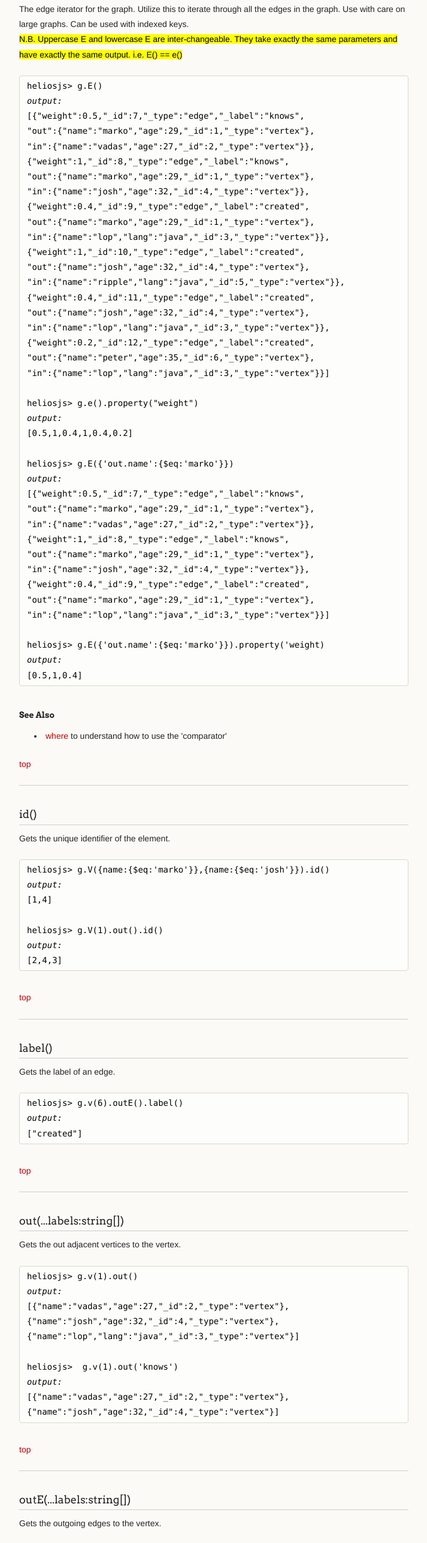
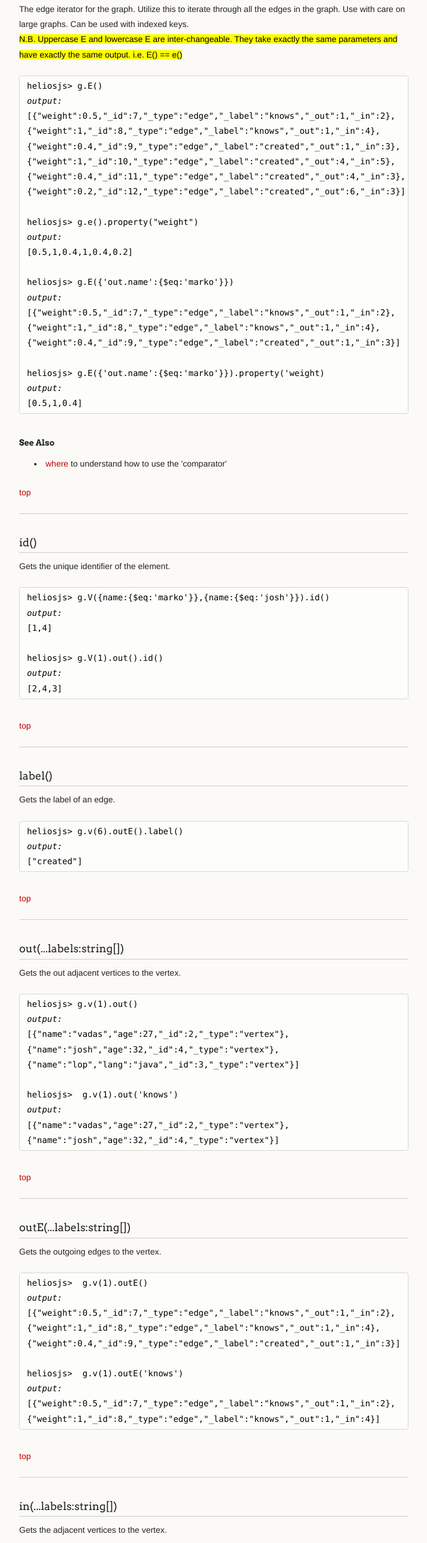
Before and after one commit to zuudo/helios.js, a plain HTML site: page index.html in a window 1280 px wide. Shown: the part 5325-7898 px from the top of the page at 60% size, without its empty margins (278-991 px from the left). Drawn offline with Linux system fonts and the light colour scheme.

Commit message:
update to reflect change in edge output

```diff
--- a/index.html
+++ b/index.html
@@ -215,24 +215,12 @@ heliosjs&gt; g.V({"name":"marko","_id":1},{"name":"josh","_id":4})
 </p>
 <pre><code class="text">heliosjs&gt; g.E()
 <em>output:</em>
-[{"weight":0.5,"_id":7,"_type":"edge","_label":"knows",
-"out":{"name":"marko","age":29,"_id":1,"_type":"vertex"},
-"in":{"name":"vadas","age":27,"_id":2,"_type":"vertex"}},
-{"weight":1,"_id":8,"_type":"edge","_label":"knows",
-"out":{"name":"marko","age":29,"_id":1,"_type":"vertex"},
-"in":{"name":"josh","age":32,"_id":4,"_type":"vertex"}},
-{"weight":0.4,"_id":9,"_type":"edge","_label":"created",
-"out":{"name":"marko","age":29,"_id":1,"_type":"vertex"},
-"in":{"name":"lop","lang":"java","_id":3,"_type":"vertex"}},
-{"weight":1,"_id":10,"_type":"edge","_label":"created",
-"out":{"name":"josh","age":32,"_id":4,"_type":"vertex"},
-"in":{"name":"ripple","lang":"java","_id":5,"_type":"vertex"}},
-{"weight":0.4,"_id":11,"_type":"edge","_label":"created",
-"out":{"name":"josh","age":32,"_id":4,"_type":"vertex"},
-"in":{"name":"lop","lang":"java","_id":3,"_type":"vertex"}},
-{"weight":0.2,"_id":12,"_type":"edge","_label":"created",
-"out":{"name":"peter","age":35,"_id":6,"_type":"vertex"},
-"in":{"name":"lop","lang":"java","_id":3,"_type":"vertex"}}]
+[{"weight":0.5,"_id":7,"_type":"edge","_label":"knows","_out":1,"_in":2},
+{"weight":1,"_id":8,"_type":"edge","_label":"knows","_out":1,"_in":4},
+{"weight":0.4,"_id":9,"_type":"edge","_label":"created","_out":1,"_in":3},
+{"weight":1,"_id":10,"_type":"edge","_label":"created","_out":4,"_in":5},
+{"weight":0.4,"_id":11,"_type":"edge","_label":"created","_out":4,"_in":3},
+{"weight":0.2,"_id":12,"_type":"edge","_label":"created","_out":6,"_in":3}]
 
 heliosjs&gt; g.e().property("weight")
 <em>output:</em>
@@ -240,15 +228,9 @@ heliosjs&gt; g.e().property("weight")
 
 heliosjs&gt; g.E({'out.name':{$eq:'marko'}})
 <em>output:</em>
-[{"weight":0.5,"_id":7,"_type":"edge","_label":"knows",
-"out":{"name":"marko","age":29,"_id":1,"_type":"vertex"},
-"in":{"name":"vadas","age":27,"_id":2,"_type":"vertex"}},
-{"weight":1,"_id":8,"_type":"edge","_label":"knows",
-"out":{"name":"marko","age":29,"_id":1,"_type":"vertex"},
-"in":{"name":"josh","age":32,"_id":4,"_type":"vertex"}},
-{"weight":0.4,"_id":9,"_type":"edge","_label":"created",
-"out":{"name":"marko","age":29,"_id":1,"_type":"vertex"},
-"in":{"name":"lop","lang":"java","_id":3,"_type":"vertex"}}]
+[{"weight":0.5,"_id":7,"_type":"edge","_label":"knows","_out":1,"_in":2},
+{"weight":1,"_id":8,"_type":"edge","_label":"knows","_out":1,"_in":4},
+{"weight":0.4,"_id":9,"_type":"edge","_label":"created","_out":1,"_in":3}]
 
 heliosjs&gt; g.E({'out.name':{$eq:'marko'}}).property('weight)
 <em>output:</em>
@@ -311,24 +293,14 @@ heliosjs&gt;  g.v(1).out('knows')
 </p>
 <pre><code class="text">heliosjs&gt;  g.v(1).outE()
 <em>output:</em>
-[{"weight":0.5,"_id":7,"_type":"edge","_label":"knows",
-"out":{"name":"marko","age":29,"_id":1,"_type":"vertex"},
-"in":{"name":"vadas","age":27,"_id":2,"_type":"vertex"}},
-{"weight":1,"_id":8,"_type":"edge","_label":"knows",
-"out":{"name":"marko","age":29,"_id":1,"_type":"vertex"},
-"in":{"name":"josh","age":32,"_id":4,"_type":"vertex"}},
-{"weight":0.4,"_id":9,"_type":"edge","_label":"created",
-"out":{"name":"marko","age":29,"_id":1,"_type":"vertex"},
-"in":{"name":"lop","lang":"java","_id":3,"_type":"vertex"}}]
+[{"weight":0.5,"_id":7,"_type":"edge","_label":"knows","_out":1,"_in":2},
+{"weight":1,"_id":8,"_type":"edge","_label":"knows","_out":1,"_in":4},
+{"weight":0.4,"_id":9,"_type":"edge","_label":"created","_out":1,"_in":3}]
 
 heliosjs&gt;  g.v(1).outE('knows')
 <em>output:</em>
-[{"weight":0.5,"_id":7,"_type":"edge","_label":"knows",
-"out":{"name":"marko","age":29,"_id":1,"_type":"vertex"},
-"in":{"name":"vadas","age":27,"_id":2,"_type":"vertex"}},
-{"weight":1,"_id":8,"_type":"edge","_label":"knows",
-"out":{"name":"marko","age":29,"_id":1,"_type":"vertex"},
-"in":{"name":"josh","age":32,"_id":4,"_type":"vertex"}}]</code></pre>
+[{"weight":0.5,"_id":7,"_type":"edge","_label":"knows","_out":1,"_in":2},
+{"weight":1,"_id":8,"_type":"edge","_label":"knows","_out":1,"_in":4}]</code></pre>
 <p><a href="#">top</a>
 
 </p>
@@ -387,27 +359,15 @@ heliosjs&gt; g.v(4).both([&#39;knows&#39;, &#39;created&#39;])
 </p>
 <pre><code class="text">heliosjs&gt; g.v(4).bothE()
 <em>output:</em>
-[{"weight":1,"_id":10,"_type":"edge","_label":"created",
-"out":{"name":"josh","age":32,"_id":4,"_type":"vertex"},
-"in":{"name":"ripple","lang":"java","_id":5,"_type":"vertex"}},
-{"weight":0.4,"_id":11,"_type":"edge","_label":"created",
-"out":{"name":"josh","age":32,"_id":4,"_type":"vertex"},
-"in":{"name":"lop","lang":"java","_id":3,"_type":"vertex"}},
-{"weight":1,"_id":8,"_type":"edge","_label":"knows",
-"out":{"name":"marko","age":29,"_id":1,"_type":"vertex"},
-"in":{"name":"josh","age":32,"_id":4,"_type":"vertex"}}]
+[{"weight":1,"_id":10,"_type":"edge","_label":"created","_out":4,"_in":5},
+{"weight":0.4,"_id":11,"_type":"edge","_label":"created","_out":4,"_in":3},
+{"weight":1,"_id":8,"_type":"edge","_label":"knows","_out":1,"_in":4}]
 
 heliosjs&gt;  g.v(4).bothE('knows','created')
 <em>output:</em>
-[{"weight":1,"_id":10,"_type":"edge","_label":"created",
-"out":{"name":"josh","age":32,"_id":4,"_type":"vertex"},
-"in":{"name":"ripple","lang":"java","_id":5,"_type":"vertex"}},
-{"weight":0.4,"_id":11,"_type":"edge","_label":"created",
-"out":{"name":"josh","age":32,"_id":4,"_type":"vertex"},
-"in":{"name":"lop","lang":"java","_id":3,"_type":"vertex"}},
-{"weight":1,"_id":8,"_type":"edge","_label":"knows",
-"out":{"name":"marko","age":29,"_id":1,"_type":"vertex"},
-"in":{"name":"josh","age":32,"_id":4,"_type":"vertex"}}]</code></pre>
+[{"weight":1,"_id":10,"_type":"edge","_label":"created","_out":4,"_in":5},
+{"weight":0.4,"_id":11,"_type":"edge","_label":"created","_out":4,"_in":3},
+{"weight":1,"_id":8,"_type":"edge","_label":"knows","_out":1,"_in":4}]</code></pre>
 <p><a href="#">top</a>
 
 </p>
@@ -505,19 +465,13 @@ g.v(1).out().path('it.id','id.name')
 heliosjs&gt; g.v(1).outE().inV().property('name').path()
 <em>output:</em>
 [[{"name":"marko","age":29,"_id":1,"_type":"vertex"},
-{"weight":0.5,"_id":7,"_type":"edge","_label":"knows",
-"out":{"name":"marko","age":29,"_id":1,"_type":"vertex"},
-"in":{"name":"vadas","age":27,"_id":2,"_type":"vertex"}},
+{"weight":0.5,"_id":7,"_type":"edge","_label":"knows","_out":1,"_in":2},
 {"name":"vadas","age":27,"_id":2,"_type":"vertex"},"vadas"],
 [{"name":"marko","age":29,"_id":1,"_type":"vertex"},
-{"weight":1,"_id":8,"_type":"edge","_label":"knows",
-"out":{"name":"marko","age":29,"_id":1,"_type":"vertex"},
-"in":{"name":"josh","age":32,"_id":4,"_type":"vertex"}},
+{"weight":1,"_id":8,"_type":"edge","_label":"knows","_out":1,"_in":4},
 {"name":"josh","age":32,"_id":4,"_type":"vertex"},"josh"],
 [{"name":"marko","age":29,"_id":1,"_type":"vertex"},
-{"weight":0.4,"_id":9,"_type":"edge","_label":"created",
-"out":{"name":"marko","age":29,"_id":1,"_type":"vertex"},
-"in":{"name":"lop","lang":"java","_id":3,"_type":"vertex"}},
+{"weight":0.4,"_id":9,"_type":"edge","_label":"created","_out":1,"_in":3},
 {"name":"lop","lang":"java","_id":3,"_type":"vertex"},"lop"]]</code></pre>
 <p><a href="#">top</a>
 
```
